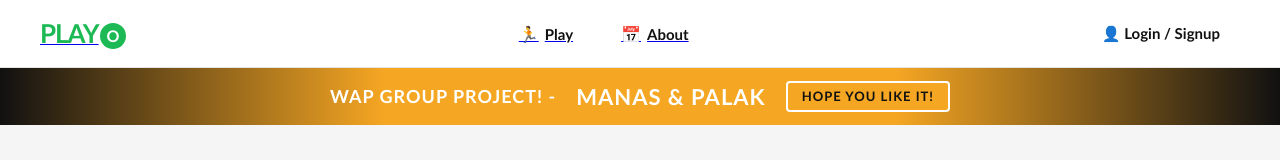
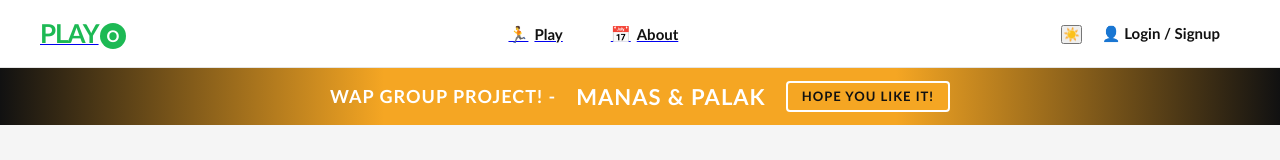
Before and after one commit to Manas-Sandhu/Playo-Clone-using-React, a React (Vite) app: page / in a window 1280 px wide. Shown: the top 160 px of the page. Built offline with nearby package versions, Linux system fonts and the light colour scheme.

Commit message:
Add dark mode toggle to Navbar component

```diff
--- a/src/components/Navbar/Navbar.jsx
+++ b/src/components/Navbar/Navbar.jsx
@@ -1,9 +1,8 @@
 import { Link } from "react-router";
 import "./Navbar.css";
-export default function Navbar() {
+
+export default function Navbar({ darkMode, setDarkMode }) {
   return (
-    <>
-      {/* Navbar */}
     <nav className="navbar">
       <div className="navbar-logo">
         <Link to="/">
@@ -13,27 +12,36 @@ export default function Navbar() {
         </Link>
       </div>
 
-
       <div className="navbar-center">
         <Link to="/Play">
-          <button className="nav-btn ">
+          <button className="nav-btn">
             <span className="nav-icon">🏃</span> Play
           </button>
         </Link>
-
         <Link to="/About">
           <button className="nav-btn">
             <span className="nav-icon">📅</span> About
           </button>
         </Link>
-
       </div>
 
+      <div className="navbar-right">
+        {/* Dark mode toggle */}
+        <button
+          className="theme-toggle"
+          onClick={() => setDarkMode(d => !d)}
+          aria-label="Toggle dark mode"
+          title={darkMode ? 'Switch to light mode' : 'Switch to dark mode'}
+        >
+          <span className="theme-toggle-track">
+            <span className="theme-toggle-thumb">
+              {darkMode ? '🌙' : '☀️'}
+            </span>
+          </span>
+        </button>
 
-        <div className="navbar-right">
         <button className="login-btn">👤 Login / Signup</button>
       </div>
     </nav>
-    </>
   );
 }
```
Lines whose indentation alone changed are shown as unchanged.
